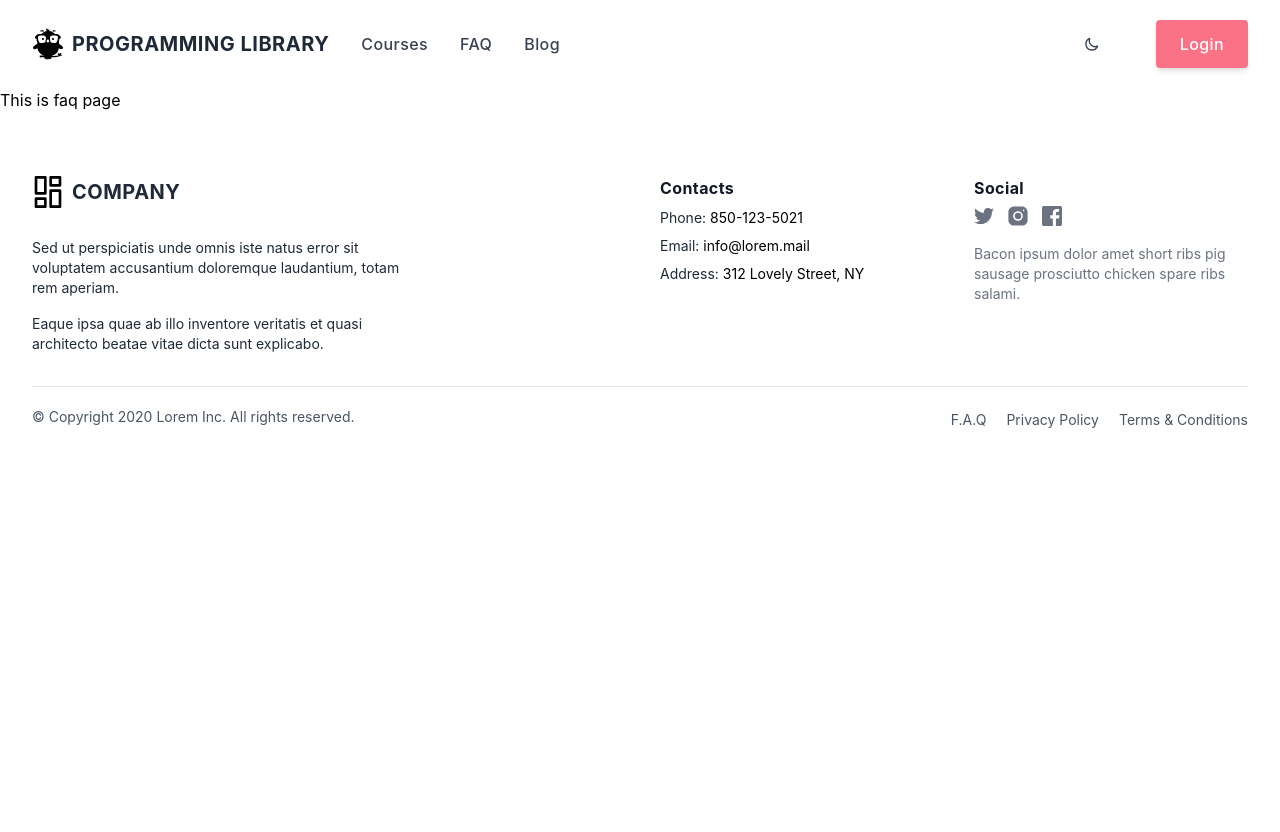
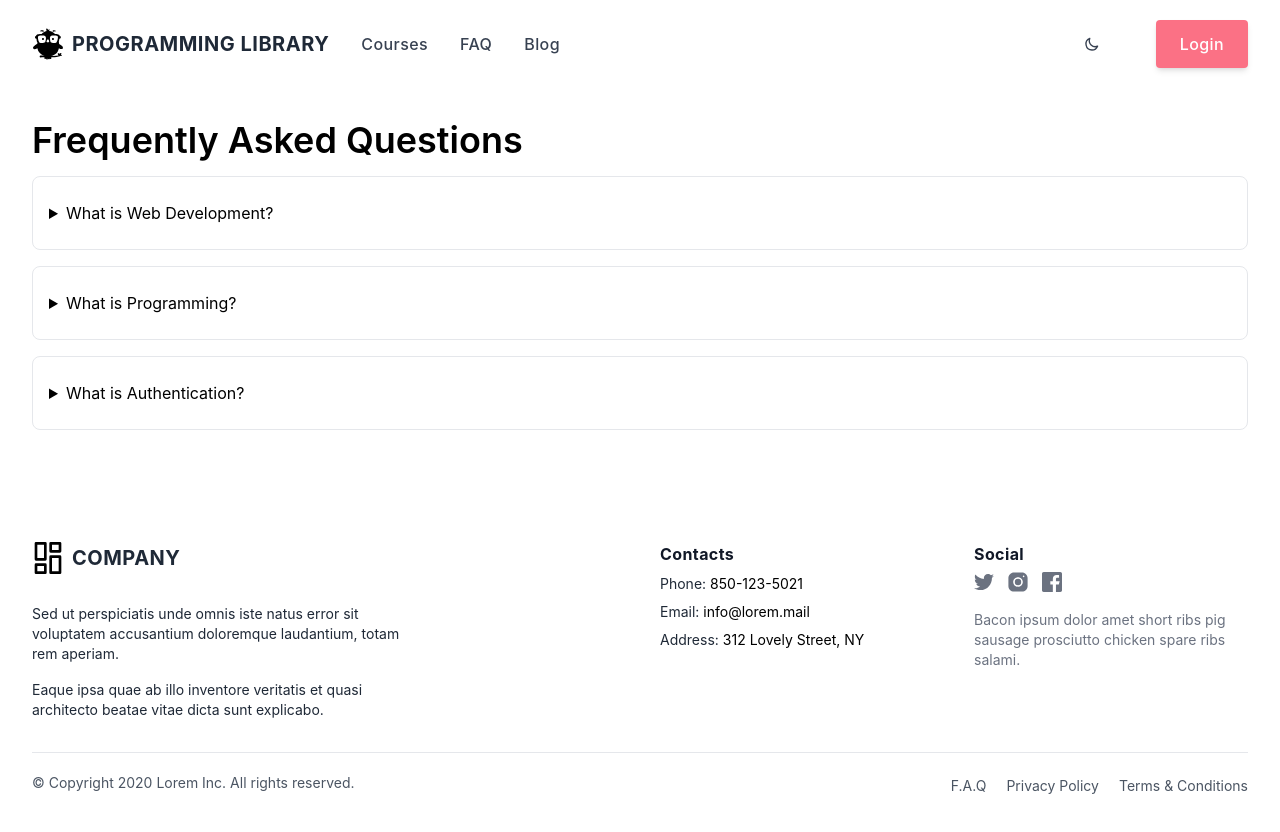
Before and after one commit to codernoyan/programming-library-client, a React (Create React App) app: page /faq in a window 1280 px wide. Shown: the top 832 px of the page. Before the commit the page ends 800 px from the top, so only its background shows below. Built offline with nearby package versions, Linux system fonts and the light colour scheme; no server answers.

Commit message:
added faq data in faq route

```diff
--- a/src/components/Blog/Blog.js
+++ b/src/components/Blog/Blog.js
@@ -27,7 +27,7 @@ const Blog = () => {
             <h3 className="font-semibold md:col-span-5">What is Node? How does Node work?</h3>
             <p className="md:pl-0 md:col-span-7">
               <span>Node.js is an open-source backend javascript runtime environment. It is a used as backend service where javascript works on the server-side of the application. This way javascript is used on both frontend and backend. Node.js runs on chrome v8 engine which converts javascript code into machine code, it is highly scalable, lightweight, fast, and data-intensive.</span>
-              <span>
+              <span className="block">
                 Node.js accepts the request from the clients and sends the response, while working with the request node.js handles them with a single thread. To operate I/O operations or requests node.js use the concept of threads. Thread is a sequence of instructions that the server needs to perform. It runs parallel on the server to provide the information to multiple clients. Node.js is an event loop single-threaded language. It can handle concurrent requests with a single thread without blocking it for one request. Node.js basically works on two concept - Asynchronous, Non-blocking I/O.
               </span>
             </p>
--- a/src/components/Faq/Faq.js
+++ b/src/components/Faq/Faq.js
@@ -2,9 +2,25 @@ import React from 'react';
 
 const Faq = () => {
   return (
-    <div>
-      <h2>This is faq page</h2>
-    </div>
+    <section>
+      <div className="container flex flex-col justify-center px-4 py-8 mx-auto md:p-8">
+        <h2 className="text-2xl font-semibold sm:text-4xl">Frequently Asked Questions</h2>
+        <div className="space-y-4 my-4">
+          <details className="w-full border rounded-lg">
+            <summary className="px-4 py-6 focus:outline-none focus-visible:ring-violet-400">What is Web Development?</summary>
+            <p className="px-4 py-6 pt-0 ml-4 -mt-4 dark:text-gray-400">Web development is the building and maintenance of websites; it’s the work that happens behind the scenes to make a website look great, work fast and perform well with a seamless user experience. Web development, also known as website development, refers to the tasks associated with creating, building, and maintaining websites and web applications that run online on a browser. It may, however, also include web design, web programming, and database management. The basic tools involved in web development are programming languages called HTML (Hypertext Markup Language), CSS (Cascading Style Sheets), and JavaScript. At present developers can develop web apps by using more popular web frameworks.</p>
+          </details>
+          <details className="w-full border rounded-lg">
+            <summary className="px-4 py-6 focus:outline-none focus-visible:ring-violet-400">What is Programming?</summary>
+            <p className="px-4 py-6 pt-0 ml-4 -mt-4 dark:text-gray-400">Programming is how you get computers to solve problems. A computer program consists of code that is executed on a computer to perform particular tasks. This code is written by programmers. Programming is the process of giving machines a set of instructions that describe how a program should be carried out. Programmers will spend their whole careers learning a variety of programming languages and tools so they can effectively build computer programs. Programmers will start by using a code editor or IDE to write what is called source code. This is a collection of code written in a programming language that other programmers can read.. Source code needs to be converted into machine language so machines can understand the instructions and execute the program. This process of converting source code into machine language is known as compiling.</p>
+          </details>
+          <details className="w-full border rounded-lg">
+            <summary className="px-4 py-6 focus:outline-none focus-visible:ring-violet-400">What is Authentication?</summary>
+            <p className="px-4 py-6 pt-0 ml-4 -mt-4 dark:text-gray-400">Authentication is a term that refers to the process of proving that some fact or some document is genuine. In computer science, this term is typically associated with proving a user’s identity. Usually, a user proves their identity by providing their credentials, that is, an agreed piece of information shared between the user and the system. A well-known example is accessing a user account on a website or a service provider such as Facebook or Gmail. Before you can access your account, you must prove you own the correct login credentials. Services typically present a screen that asks for a username along with a password. Then, they compare the data inserted by the user with the values previously stored in an internal repository.</p>
+          </details>
+        </div>
+      </div>
+    </section>
   );
 };
 
```
